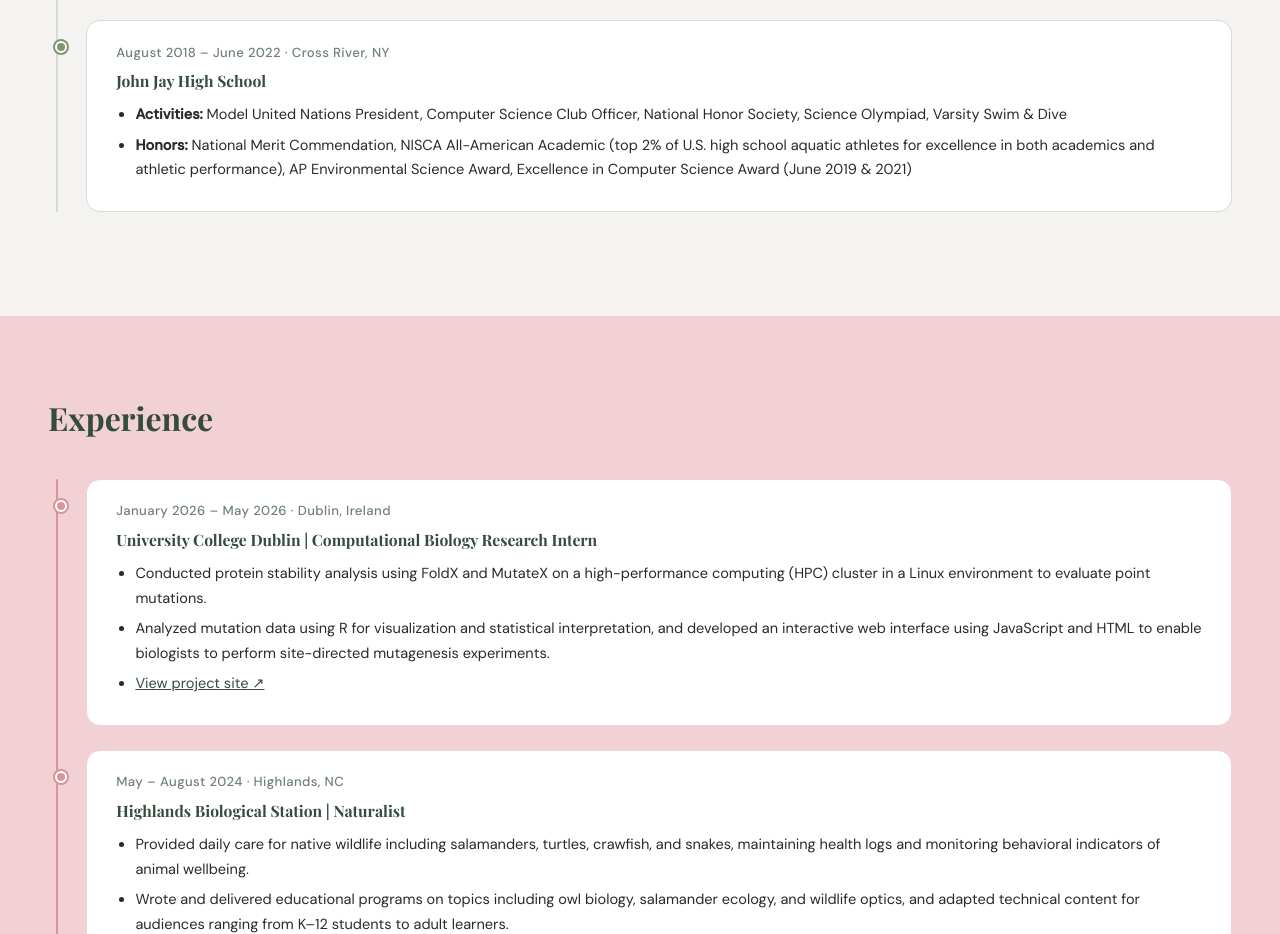
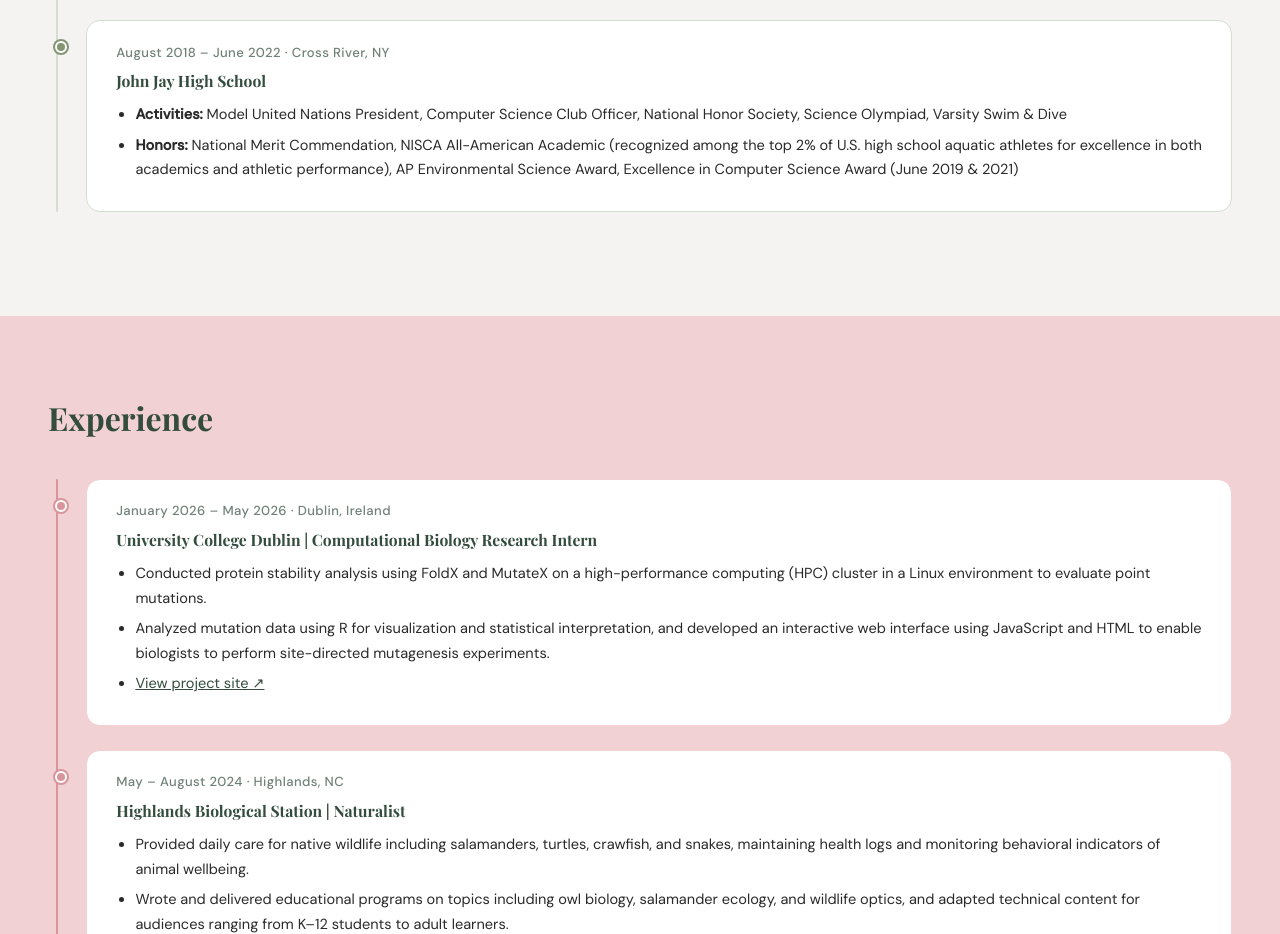
Before and after one commit to leodiluculo/wp, a plain HTML site: page index.html in a window 1280 px wide. Shown: the part 1380-2314 px from the top of the page. Drawn offline with nearby package versions, Linux system fonts and the light colour scheme; a web font is replaced by a local one.

Commit message:
Update index.html

```diff
--- a/index.html
+++ b/index.html
@@ -270,7 +270,7 @@
         <h3>John Jay High School</h3>
         <ul>
           <li><strong>Activities:</strong> Model United Nations President, Computer Science Club Officer, National Honor Society, Science Olympiad, Varsity Swim & Dive</li>
-          <li><strong>Honors:</strong> National Merit Commendation, NISCA All-American Academic (top 2% of U.S. high school aquatic athletes for excellence in both academics and athletic performance), AP Environmental Science Award, Excellence in Computer Science Award (June 2019 &amp; 2021)</li>
+          <li><strong>Honors:</strong> National Merit Commendation, NISCA All-American Academic (recognized among the top 2% of U.S. high school aquatic athletes for excellence in both academics and athletic performance), AP Environmental Science Award, Excellence in Computer Science Award (June 2019 &amp; 2021)</li>
         </ul>
       </div>
     </div>
```
